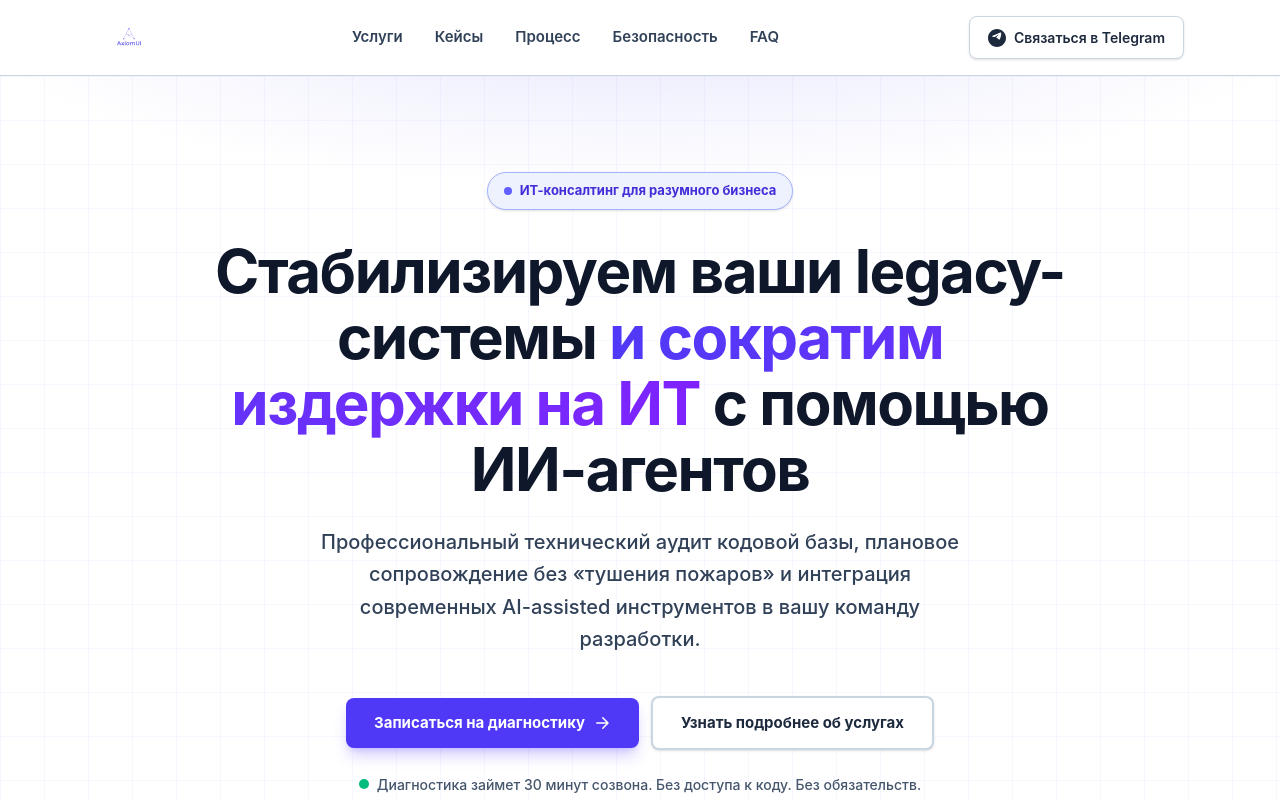
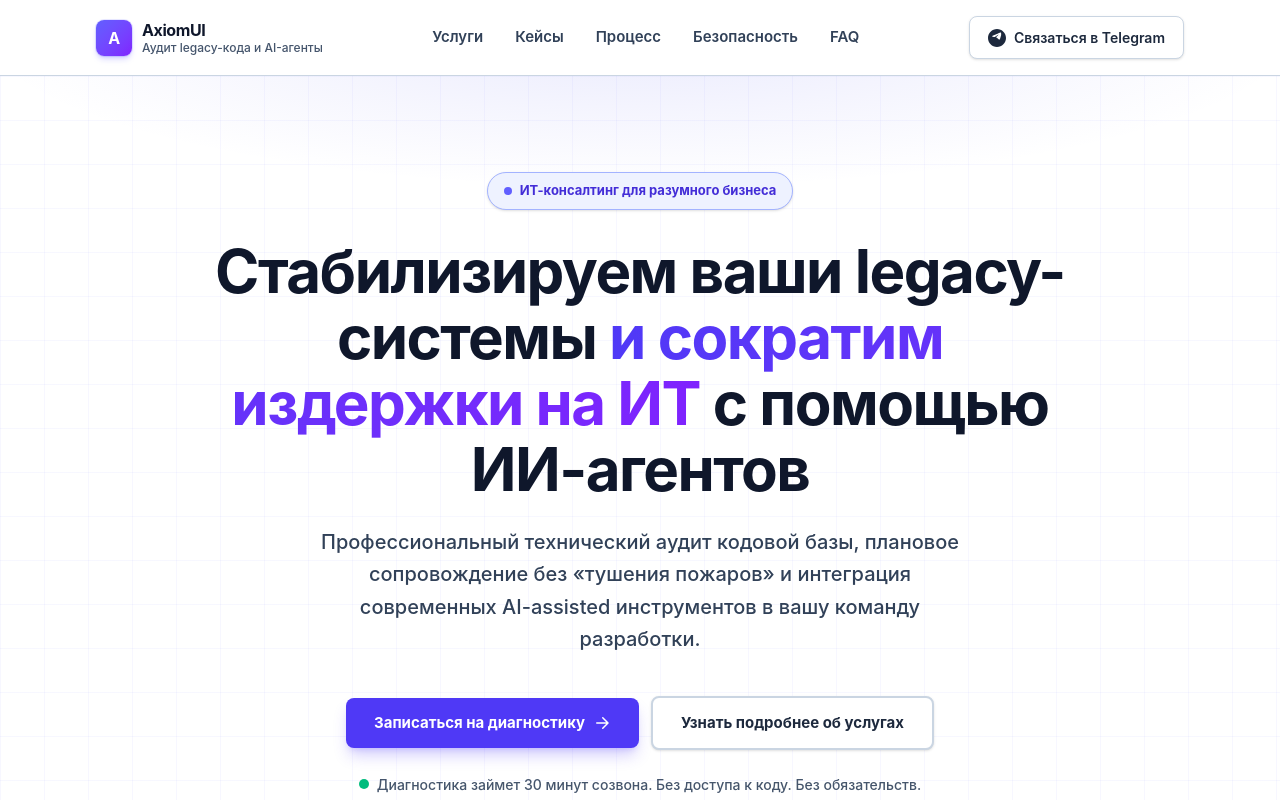
Before and after one commit to kv4/axiomui.ru, a React (Vite) app: page / in a window 1280 px wide. Shown: the top 800 px of the page. Built offline with nearby package versions, Linux system fonts and the light colour scheme.

Commit message:
simplify logo: just stylized A in gradient square

```diff
--- a/src/App.tsx
+++ b/src/App.tsx
@@ -334,8 +334,14 @@ function Header() {
     <header className="sticky top-0 z-50 border-b border-slate-300 bg-white/90 backdrop-blur-xl">
       <div className="mx-auto flex max-w-6xl items-center justify-between px-5 py-4 lg:px-8">
         {/* Logo */}
-        <a href="#" className="flex items-center">
-          <img src="/logo-full.svg" alt="AxiomUI" className="h-9 w-auto" />
+        <a href="#" className="group flex items-center gap-2.5">
+          <div className="flex h-9 w-9 items-center justify-center rounded-lg bg-gradient-to-br from-indigo-500 to-violet-600 shadow-md shadow-indigo-500/25 ring-1 ring-indigo-500/15">
+            <span className="text-[16px] font-bold tracking-tight text-white">A</span>
+          </div>
+          <div className="leading-tight">
+            <div className="text-[16px] font-bold tracking-tight text-slate-900">AxiomUI</div>
+            <div className="text-[12px] font-medium text-slate-600">Аудит legacy-кода и AI-агенты</div>
+          </div>
         </a>
 
         {/* Desktop Nav */}
```
